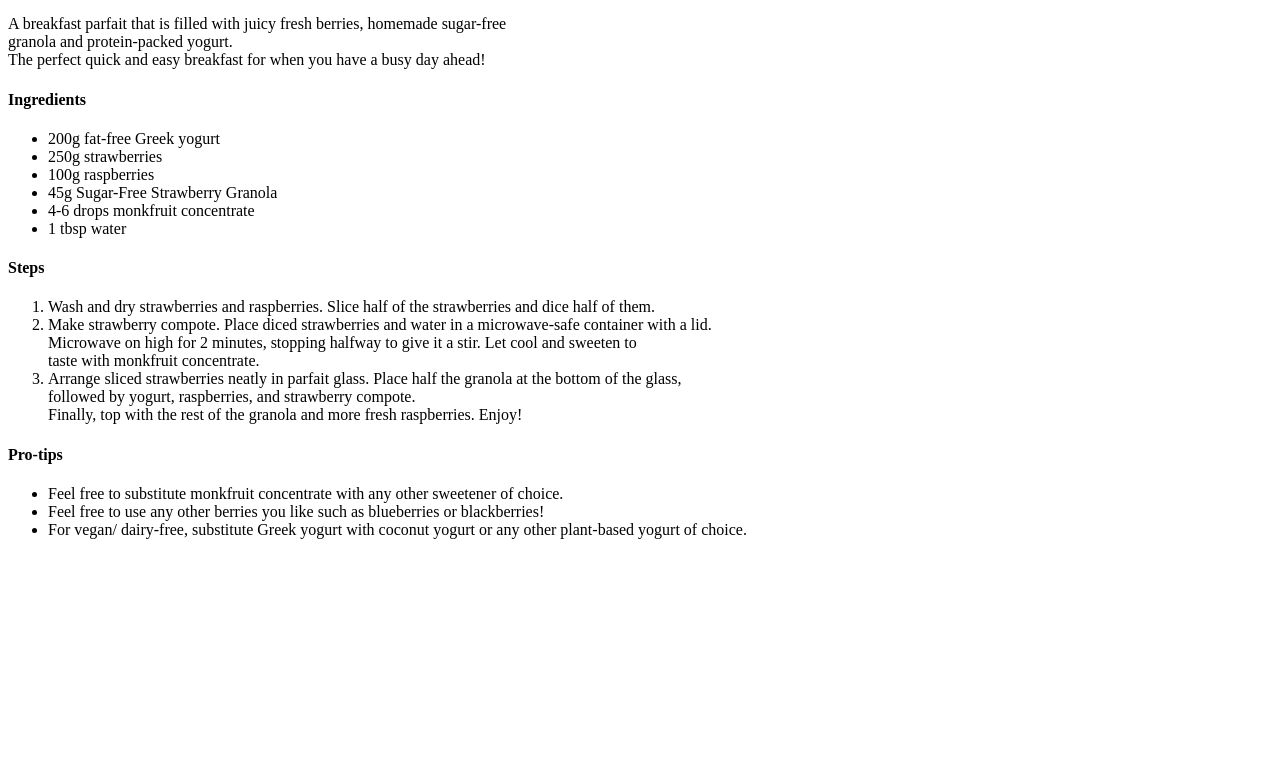
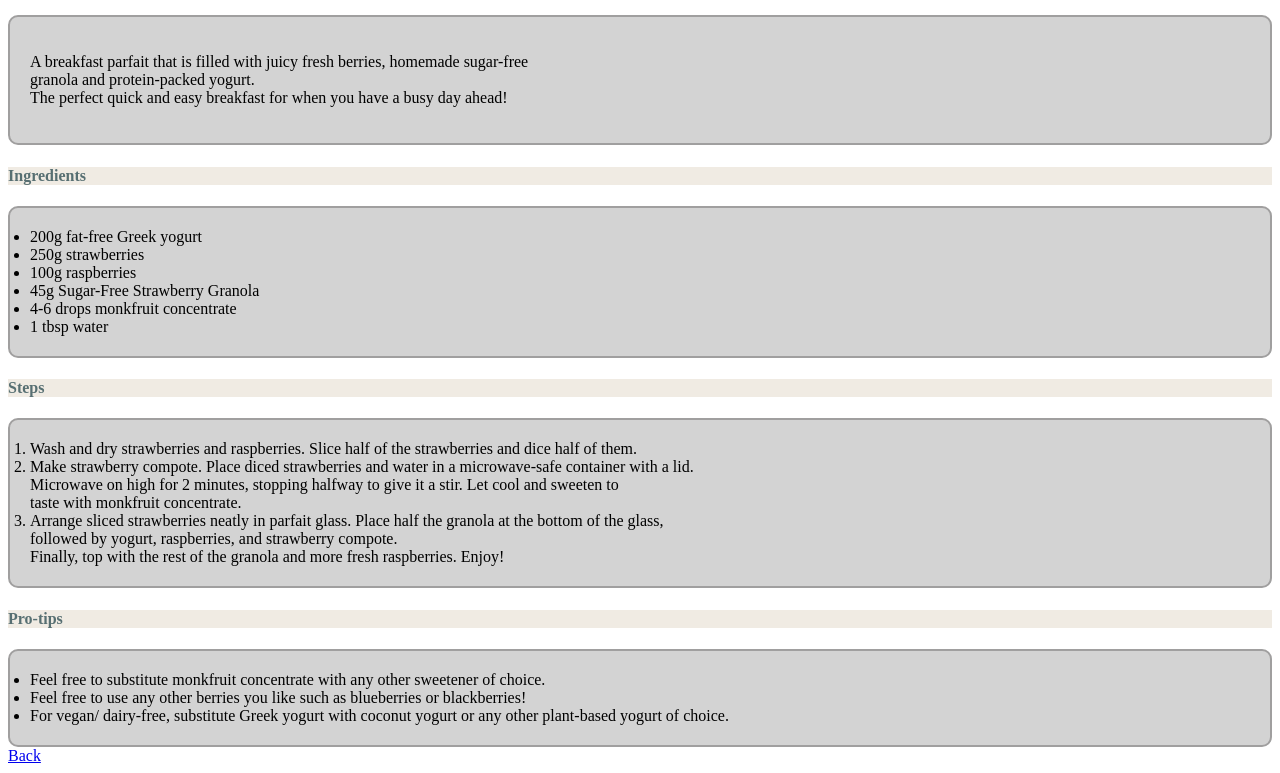
Before and after one commit to Debbzdaniels/ODINrecipes, a plain HTML site: page recipes/BreakfastBerryParfait.html in a window 1280 px wide. Shown: the part 478-1251 px from the top of the page. Before the commit the page ends 1033 px from the top, so only its background shows below. Drawn offline with Linux system fonts and the light colour scheme.

Commit message:
added css to the odin recipes project. Its a not so good but it is progress.

```diff
--- a/recipes/BreakfastBerryParfait.html
+++ b/recipes/BreakfastBerryParfait.html
@@ -2,14 +2,19 @@
 <html>
   <head>
     <title>Breakfast Berry Parfait</title>
+    <link rel="stylesheet" href="parfait.css">
   </head>
   <body>
-    <h1>Breakfast Berry Parfait</h1>
+    <h1 id="parfaititle">Breakfast Berry Parfait</h1>
     <img src="Breakfast Berry Parfait.jpg" alt="Picture of a Breakfast Berry Parfait." width="350px">
     <h3>Description</h3>
+    <div class="parfait">
     <p>A breakfast parfait that is filled with juicy fresh berries,
        homemade sugar-free <br>granola and protein-packed yogurt.
-      <br>The perfect quick and easy breakfast for when you have a busy day ahead!</p>
+      <br>The perfect quick and easy breakfast for when you have a
+      busy day ahead!
+    </p>
+    </div>
     <h4>Ingredients</h4>
     <ul>
       <li>200g fat-free Greek yogurt</li>
@@ -36,5 +41,6 @@
       <li>For vegan/ dairy-free, substitute Greek yogurt
         with coconut yogurt or any other plant-based yogurt of choice.</li>
     </ul>
+    <a href="raspberry.html">Back</a>
   </body>
 </html>
--- /dev/null
+++ b/recipes/choco.css
@@ -0,0 +1,22 @@
+#chocotitle{
+  background-color: #F0EBE3;
+  color: #576F72;
+}
+
+h3, h4{
+  background-color: #F0EBE3;
+  color: #576F72;
+}
+
+.recipe, ul, ol{
+  border: 2px solid rgb(160, 159, 159);
+  margin : 2px;
+  padding: 3px;
+  border-radius: 10px;
+  text-overflow: clip;
+  text-align: justify;
+  background-color: lightgray;
+  padding: 20px;
+  display: block;
+  margin: 0;
+}
--- /dev/null
+++ b/recipes/parfait.css
@@ -0,0 +1,23 @@
+#parfaititle{
+  background-color: #F0EBE3;
+  color: #576F72;
+}
+
+h3, h4{
+  background-color: #F0EBE3;
+  color: #576F72;
+}
+
+.parfait,ol,ul{
+  border: 2px solid rgb(160, 159, 159);
+  margin : 2px;
+  padding: 3px;
+  border-radius: 10px;
+  text-overflow: clip;
+  text-align: justify;
+  background-color: lightgray;
+  padding: 20px;
+  display: block;
+  margin: 0;
+
+}
--- /dev/null
+++ b/recipes/raspberry.css
@@ -0,0 +1,22 @@
+#title{
+  background-color: #F0EBE3;
+  color: #576F72;
+}
+
+h3, h4{
+  background-color: #F0EBE3;
+  color: #576F72;
+}
+
+.recipe, ul, ol{
+  border: 2px solid rgb(160, 159, 159);
+  margin : 2px;
+  padding: 3px;
+  border-radius: 10px;
+  text-overflow: clip;
+  text-align: justify;
+  background-color: lightgray;
+  padding: 20px;
+  display: block;
+  margin: 0;
+}
```
Also changed, not shown: index.html (+25 -1 lines), recipes/chocochiamousse.html (+4 -1 lines), recipes/raspberry.html (+5 -1 lines).
